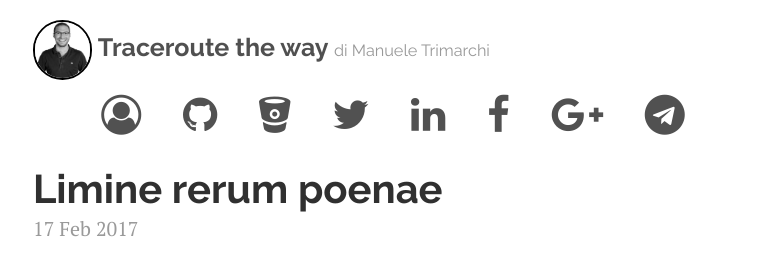
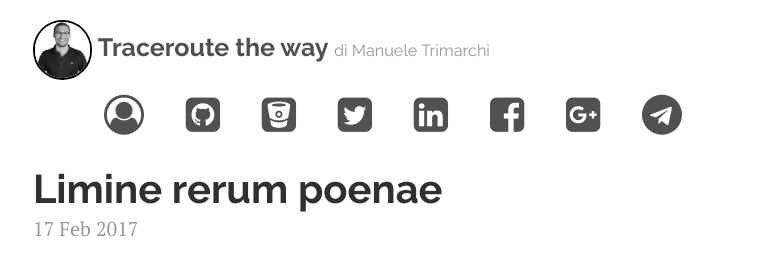
Before and after one commit to JWuCines/JWuCines.github.io, a Jekyll site: the page built from index.html, in a window 1280 px wide. Shown: the top 269 px of the page, without its empty margins (247-1027 px from the left). Built offline with Jekyll 4.4.1, drawn with Linux system fonts in a browser that asks for light colours; nearby versions of some CDN libraries; the list of posts is cut into pages by our own code; comment, search, counter and statistics services are not loaded.

Commit message:
Mod icon -square on social area

```diff
--- a/_layouts/default.html
+++ b/_layouts/default.html
@@ -12,12 +12,12 @@
 			</div>
 			<div class="social-icons">
 				<a href="{{ site.baseurl }}about/" title="About Me"><i class="fa fa-user-circle-o"></i></a>
-				<a href="https://github.com/{{ site.github_username }}" title="GitHub - {{ site.github_username }}"><i class="fa fa-github"></i></a>
-				<a href="https://bitbucket.org/{{ site.bitbucket_username }}" title="Bitbucket - {{ site.bitbucket_username }}"><i class="fa fa-bitbucket"></i></a>
-				<a href="https://twitter.com/{{ site.twitter_username }}" title="Twitter - @{{ site.twitter_username }}"><i class="fa fa-twitter"></i></a>
-				<a href="https://linkedin.com/in/{{ site.linkedin_username }}" title="LinkedIN - @{{ site.linkedin_username }}"><i class="fa fa-linkedin"></i></a>
-				<a href="https://facebook.com/{{ site.facebook_username }}" title="Facebook - @{{ site.facebook_username }}"><i class="fa fa-facebook"></i></a>
-				<a href="https://plus.google.com/{{ site.google_plus_username }}" title="Google Plus - @{{ site.google_plus_username }}"><i class="fa fa-google-plus"></i></a>
+				<a href="https://github.com/{{ site.github_username }}" title="GitHub - {{ site.github_username }}"><i class="fa fa-github-square"></i></a>
+				<a href="https://bitbucket.org/{{ site.bitbucket_username }}" title="Bitbucket - {{ site.bitbucket_username }}"><i class="fa fa-bitbucket-square"></i></a>
+				<a href="https://twitter.com/{{ site.twitter_username }}" title="Twitter - @{{ site.twitter_username }}"><i class="fa fa-twitter-square"></i></a>
+				<a href="https://linkedin.com/in/{{ site.linkedin_username }}" title="LinkedIN - @{{ site.linkedin_username }}"><i class="fa fa-linkedin-square"></i></a>
+				<a href="https://facebook.com/{{ site.facebook_username }}" title="Facebook - @{{ site.facebook_username }}"><i class="fa fa-facebook-square"></i></a>
+				<a href="https://plus.google.com/{{ site.google_plus_username }}" title="Google Plus - @{{ site.google_plus_username }}"><i class="fa fa-google-plus-square"></i></a>
 				<a href="https://t.me/{{ site.telegram_username }}" title="Telegram - @{{ site.telegram_username }}"><i class="fa fa-telegram"></i></a>
 			</div>
 			{{ content }}
```
